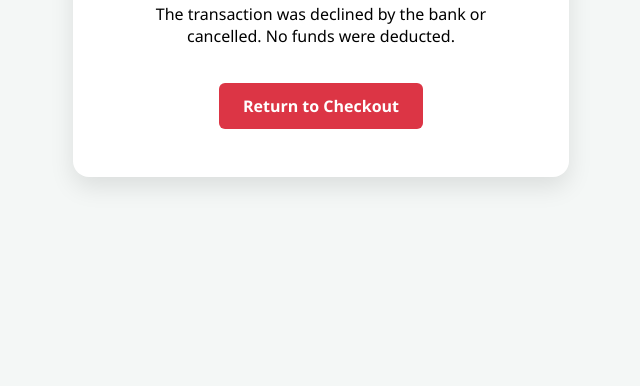
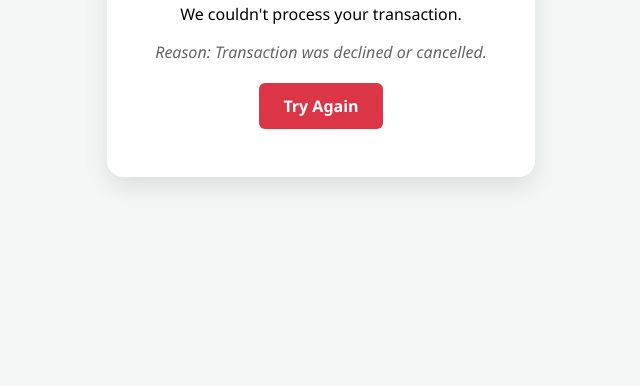
Before and after one commit to Sandeep3429/Coders_Club, a plain HTML site: page fail.html in a window 1280 px wide. Shown: the part 414-800 px from the top of the page, without its empty margins (319-959 px from the left). Drawn offline with Linux system fonts and the light colour scheme.

Commit message:
Update payment failure message and styling

```diff
--- a/fail.html
+++ b/fail.html
@@ -6,17 +6,24 @@
     <title>Payment Failed</title>
     <style>
         body { font-family: 'Segoe UI', sans-serif; background-color: #f4f7f6; display: flex; justify-content: center; align-items: center; height: 100vh; margin: 0; }
-        .card { background: white; padding: 3rem; border-radius: 16px; box-shadow: 0 10px 25px rgba(0,0,0,0.1); text-align: center; max-width: 400px; border-top: 6px solid #dc3545; }
+        .card { background: white; padding: 3rem; border-radius: 16px; box-shadow: 0 10px 25px rgba(0,0,0,0.1); text-align: center; max-width: 450px; border-top: 6px solid #dc3545; }
         .icon { font-size: 60px; color: #dc3545; margin-bottom: 20px; }
-        .btn { display: inline-block; background-color: #dc3545; color: white; text-decoration: none; padding: 12px 24px; border-radius: 6px; font-weight: 600; margin-top: 20px; }
+        .reason { color: #666; font-style: italic; margin-bottom: 20px; }
+        .btn { display: inline-block; background-color: #dc3545; color: white; text-decoration: none; padding: 12px 24px; border-radius: 6px; font-weight: 600; }
     </style>
 </head>
 <body>
     <div class="card">
         <div class="icon">❌</div>
         <h2>Payment Failed</h2>
-        <p>The transaction was declined by the bank or cancelled. No funds were deducted.</p>
-        <a href="/getpay.html" class="btn">Return to Checkout</a>
+        <p>We couldn't process your transaction.</p>
+        <p class="reason" id="failReason"></p>
+        <a href="/getpay.html" class="btn">Try Again</a>
     </div>
+    <script>
+        const params = new URLSearchParams(window.location.search);
+        const reason = params.get('reason') || "Transaction was declined or cancelled.";
+        document.getElementById('failReason').innerText = "Reason: " + reason;
+    </script>
 </body>
 </html>
```
